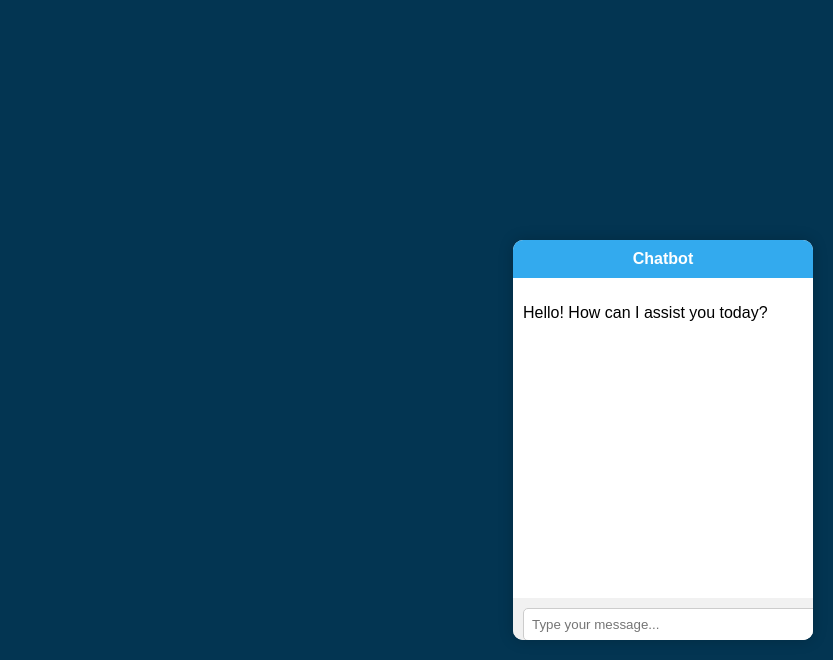
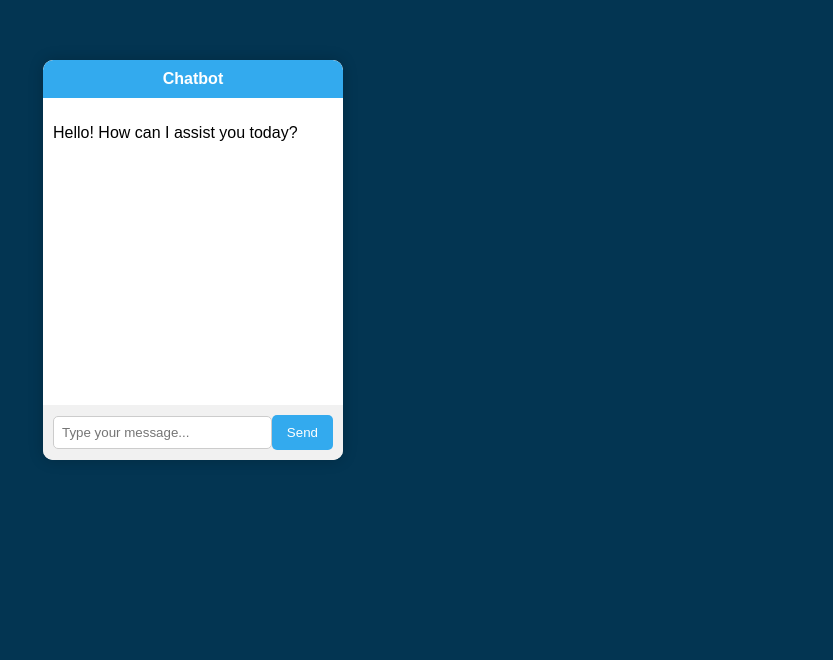
Before and after one commit to karimeli/chatbot, a plain HTML site: page index.html in a window 1280 px wide. Shown: the part 140-800 px from the top of the page, without its empty margins (447-1280 px from the left). Drawn offline with Linux system fonts and the light colour scheme.

Commit message:
css actualizado

```diff
--- a/css/style.css
+++ b/css/style.css
@@ -1,4 +1,4 @@
-/* Base colors */
+
 :root {
   --color1: #33AAEE;
   --color2: #4996C3;
@@ -7,10 +7,10 @@
   --color5: #033552;
 }
 
-/* Body Styling */
+
 body {
   background-color: var(--color5);
-  color: black; /* Changed text color to black */
+  color: black;
   font-family: 'Arial', sans-serif;
   margin: 0;
   padding: 0;
@@ -19,41 +19,47 @@ body {
   align-items: center;
   height: 100vh;
   text-align: center;
+  overflow: hidden;
 }
 
-/* Chatbox Container */
+
 .chatbox-container {
-  position: fixed;
-  bottom: 20px;
-  right: 20px;
   width: 300px;
   height: 400px;
   background-color: #fff;
   border-radius: 10px;
   box-shadow: 0 0 15px rgba(0, 0, 0, 0.2);
   overflow: hidden;
+  display: flex;
+  flex-direction: column;
 }
 
-/* Header Styling */
+
 .chatbox-header {
   background-color: var(--color1);
   color: #fff;
   padding: 10px;
   text-align: center;
   font-weight: bold;
+  border-top-left-radius: 10px;
+  border-top-right-radius: 10px;
 }
 
-/* Chatbox Body */
+
 .chatbox-body {
   padding: 10px;
   height: 300px;
   overflow-y: auto;
+  flex-grow: 1;
 }
 
-/* Footer Styling */
+
 .chatbox-footer {
   padding: 10px;
   background-color: #f1f1f1;
+  display: flex;
+  justify-content: space-between;
+  align-items: center;
 }
 
 .message {
@@ -69,7 +75,7 @@ body {
 }
 
 .chat-input {
-  width: 100%;
+  width: 80%;
   padding: 8px;
   border-radius: 5px;
   border: 1px solid #ccc;
```
